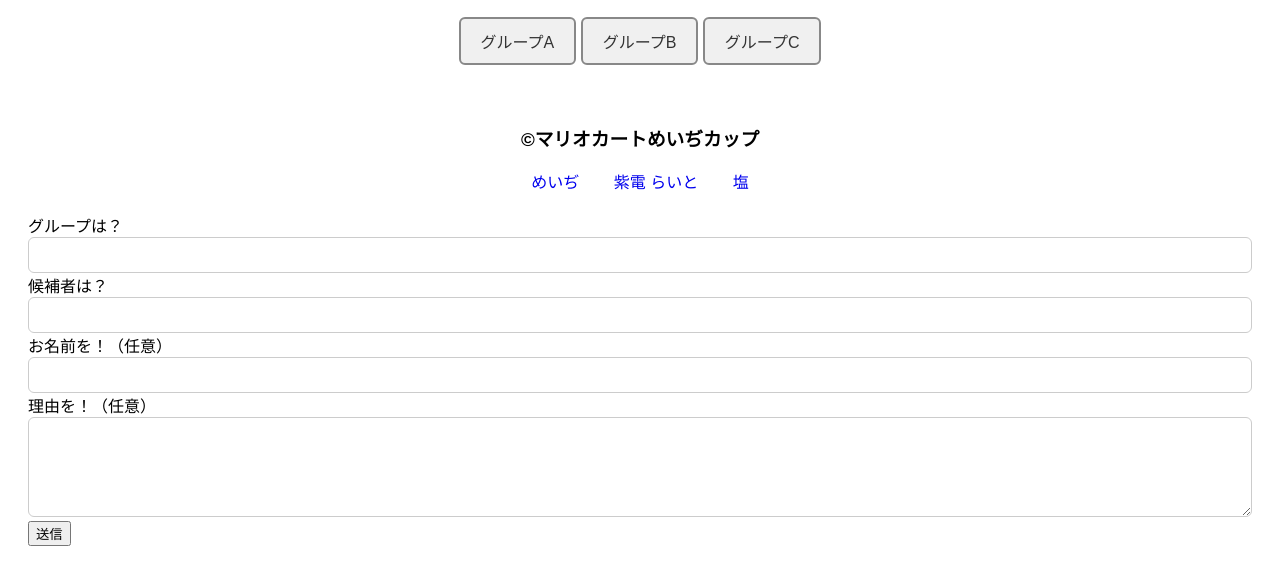
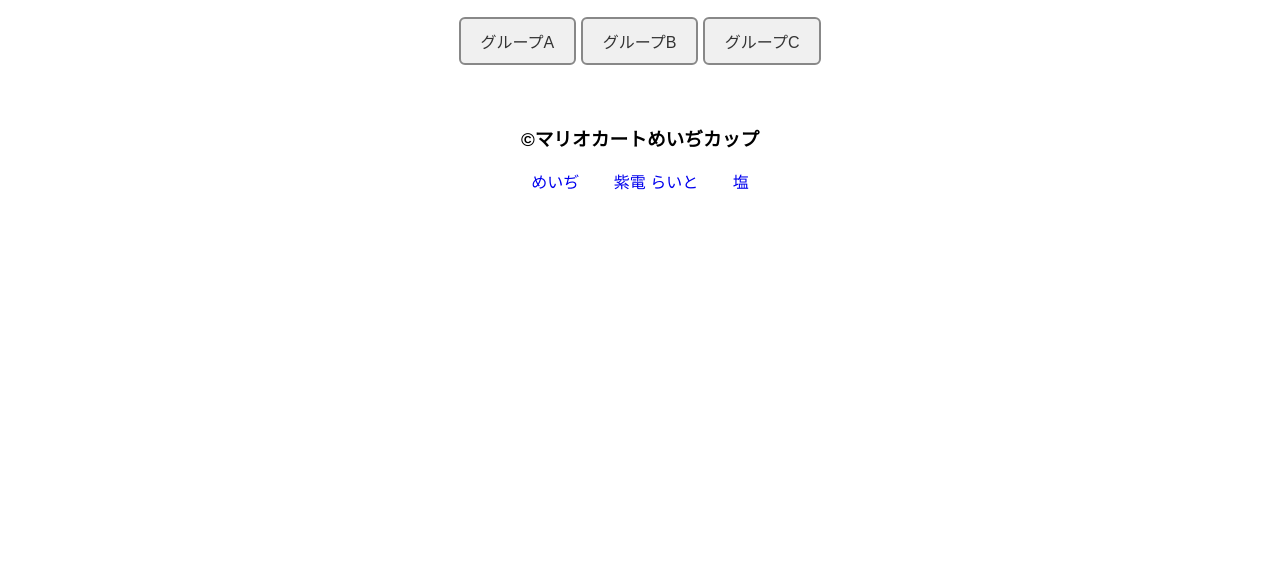
Before and after one commit to meidicup/maricaform, a plain HTML site: page meidicup/index.html in a window 1280 px wide. Shown: the part 272-846 px from the top of the page. After the commit the page ends 800 px from the top, so only its background shows below. Drawn offline with Linux system fonts and the light colour scheme.

Commit message:
Update index.html

```diff
--- a/meidicup/index.html
+++ b/meidicup/index.html
@@ -56,22 +56,6 @@
   <a href="https://x.com/Shiden_Raito">紫電 らいと</a>
   <a href="https://x.com/sio_taste">塩</a>
 </footer>
-<script src="script.js" defer></script>
-<form action="https://docs.google.com/forms/d/e/1FAIpQLScKdUC4M_8UpbjRMkt24b7dILdweOZ7r1ShGUUKWSELBq8gJQ/formResponse" method="POST" target="hidden_iframe" onsubmit="submitted=true;">
-  <label>グループは？
-    <input type="text" name="entry.1111111111" required>
-  </label><br>
-  <label>候補者は？
-    <input type="text" name="entry.2222222222" required>
-  </label><br>
-  <label>お名前を！（任意）
-    <input type="text" name="entry.3333333333">
-  </label><br>
-  <label>理由を！（任意）
-    <textarea name="entry.4444444444"></textarea>
-  </label><br>
-  <input type="submit" value="送信">
-</form>
 
 <iframe name="hidden_iframe" style="display:none;"></iframe>
 <script>
```
